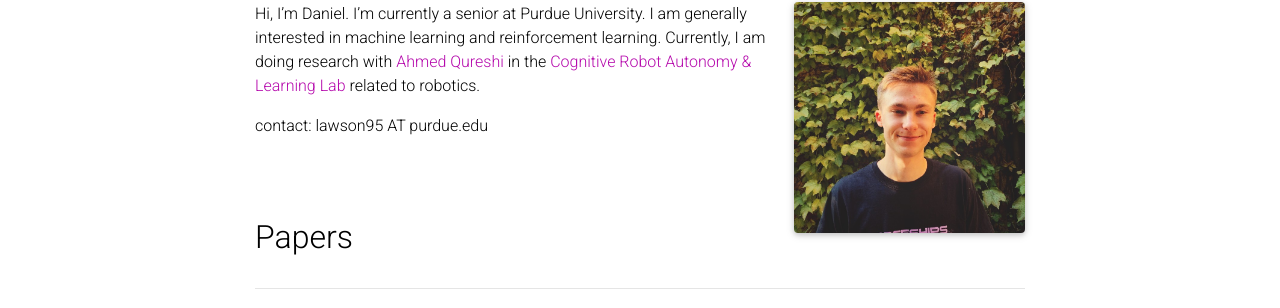
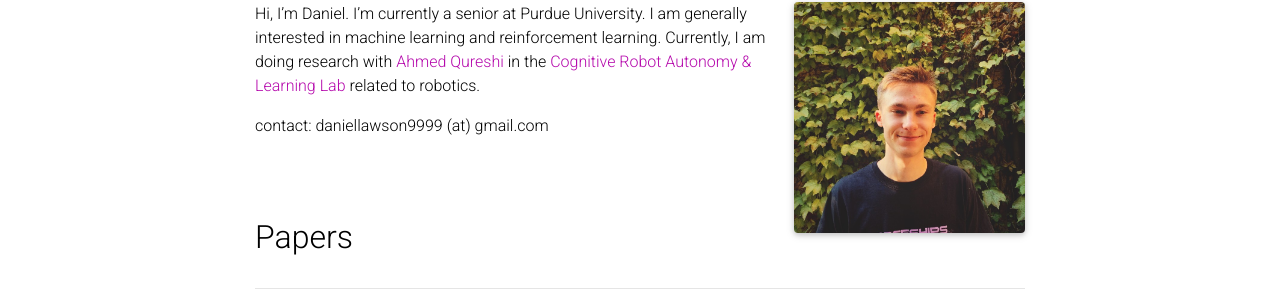
Before and after one commit to daniellawson9999/portfolio, a Jekyll site: the page built from _pages/about.md, in a window 1280 px wide and 900 px high. Shown: the part 166-474 px from the top of the window. Built offline with Jekyll 4.4.1, drawn with Linux system fonts in a browser that asks for light colours; comment, search, counter and statistics services are not loaded; a style sheet for code colours, icons or effects is not loaded.

Commit message:
Update about.md

```diff
--- a/_pages/about.md
+++ b/_pages/about.md
@@ -20,7 +20,8 @@ social: true  # includes social icons at the bottom of the page
 
 Hi, I'm Daniel. I'm currently a senior at Purdue University. I am generally interested in machine learning and reinforcement learning. Currently, I am doing research with [Ahmed Qureshi](https://qureshiahmed.github.io/) in the [Cognitive Robot Autonomy & Learning Lab](https://corallab.net/) related to robotics.
 
-contact: lawson95 AT purdue.edu
+contact: daniellawson9999 (at) gmail.com
+
 
 <br>
 <br>
```
